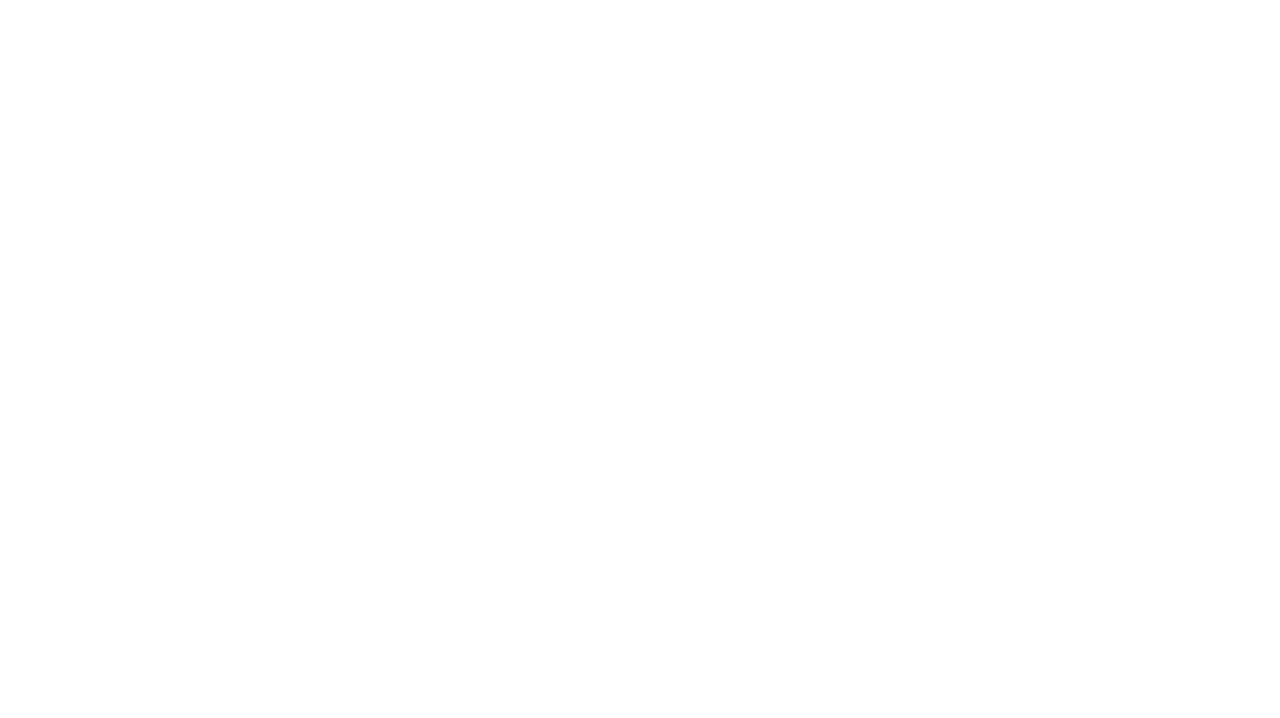
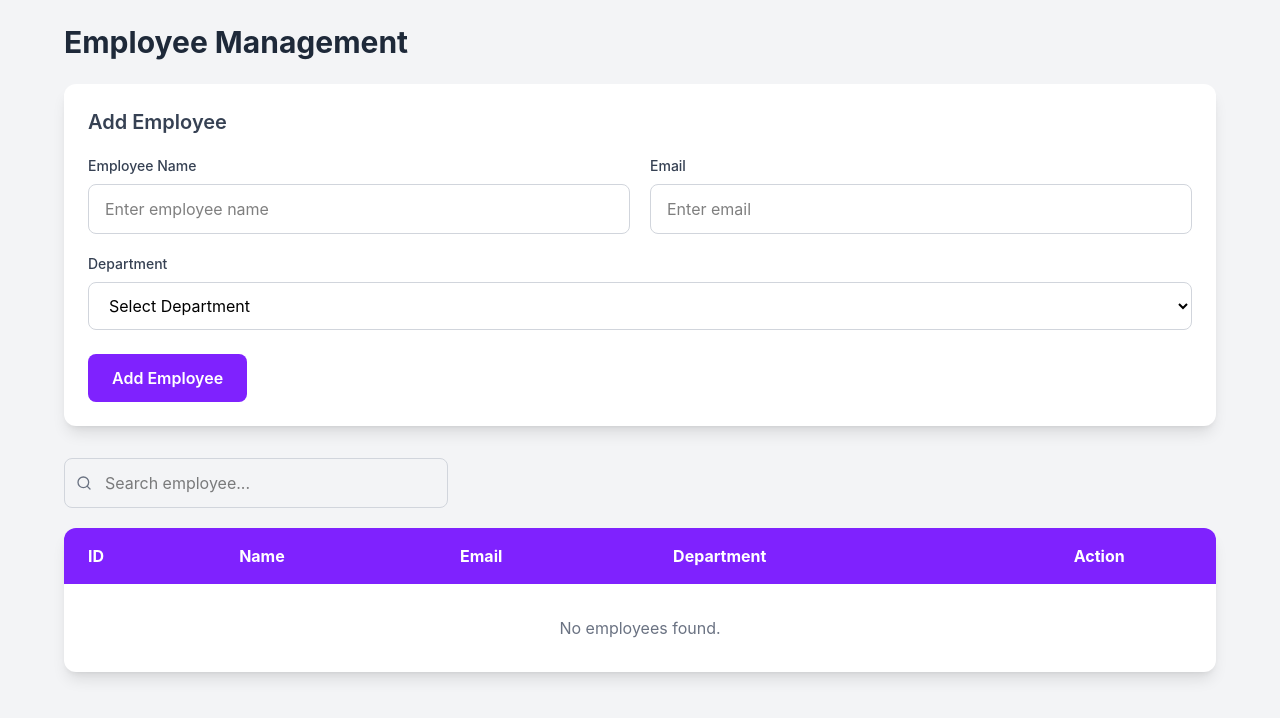
Before and after one commit to pronab-dev/react-practice, a React (Vite) app: page /add-employee in a window 1280 px wide. Before the commit this address had no page. Shown: the top 718 px of the page. Built offline with nearby package versions, Linux system fonts and the light colour scheme; what ldrs would draw is missing.

Commit message:
Trying to perform CRUD on AddEmployee.jsx

```diff
--- /dev/null
+++ b/src/pages/AddEmployee.jsx
@@ -0,0 +1,177 @@
+import { useEffect, useState } from "react";
+import { FiEdit2, FiSearch, FiTrash2 } from "react-icons/fi";
+
+export default function AddEmployee() {
+  const [employeeList, setEmployeeList] = useState([]);
+  const [name, setName] = useState("");
+  const [email, setEmail] = useState("");
+  const [department, setDepartment] = useState("");
+  const [loading, setLoading] = useState(false);
+  const [employeeId, setEmployeeId] = useState(1);
+  const deleteEmployee = (employeeId, name) => {
+    if (confirm(`Are you sure you want to delete ${name}?`)) {
+      let newEmployeeList = employeeList.filter((employee) => {
+        return employee.id != employeeId;
+      });
+      setEmployeeList(newEmployeeList);
+    }
+  };
+  const addEmployee = (e) => {
+    e.preventDefault();
+    if (loading) return;
+    setLoading(true);
+    const employeeDetails = {
+      id: employeeId,
+      name: name,
+      email: email,
+      department: department,
+    };
+    setTimeout(() => {
+      setEmployeeList((previousState) => [...previousState, employeeDetails]);
+      setLoading(false);
+      setEmployeeId((previousState) => previousState + 1);
+      setName("");
+      setEmail("");
+      setDepartment("");
+    }, 2000);
+  };
+  return (
+    <div className="min-h-screen bg-gray-100 p-6">
+      <div className="mx-auto max-w-6xl">
+        <h1 className="mb-6 text-3xl font-bold text-gray-800">
+          Employee Management
+        </h1>
+
+        {/* Form Card */}
+        <form onSubmit={addEmployee}>
+          <div className="mb-8 rounded-xl bg-white p-6 shadow-lg">
+            <h2 className="mb-5 text-xl font-semibold text-gray-700">
+              Add Employee
+            </h2>
+
+            <div className="grid gap-5 md:grid-cols-2">
+              <div>
+                <label className="mb-2 block text-sm font-medium text-gray-700">
+                  Employee Name
+                </label>
+                <input
+                  type="text"
+                  onInput={(e) => setName(e.target.value)}
+                  value={name}
+                  required
+                  placeholder="Enter employee name"
+                  className="w-full rounded-lg border border-gray-300 px-4 py-3 outline-none transition focus:border-violet-600 focus:ring-2 focus:ring-violet-200"
+                />
+              </div>
+
+              <div>
+                <label className="mb-2 block text-sm font-medium text-gray-700">
+                  Email
+                </label>
+                <input
+                  type="email"
+                  onInput={(e) => setEmail(e.target.value)}
+                  value={email}
+                  required
+                  placeholder="Enter email"
+                  className="w-full rounded-lg border border-gray-300 px-4 py-3 outline-none transition focus:border-violet-600 focus:ring-2 focus:ring-violet-200"
+                />
+              </div>
+
+              <div className="md:col-span-2">
+                <label className="mb-2 block text-sm font-medium text-gray-700">
+                  Department
+                </label>
+                <select
+                  onChange={(e) => setDepartment(e.target.value)}
+                  value={department}
+                  required
+                  className="w-full rounded-lg border border-gray-300 px-4 py-3 outline-none transition focus:border-violet-600 focus:ring-2 focus:ring-violet-200"
+                >
+                  <option value="">Select Department</option>
+                  <option value="HR">HR</option>
+                  <option value="IT">IT</option>
+                  <option value="Finance">Finance</option>
+                  <option value="Sales">Sales</option>
+                </select>
+              </div>
+            </div>
+
+            <div className="mt-6">
+              <button
+                disabled={loading}
+                className="rounded-lg bg-violet-600 px-6 py-3 font-semibold text-white transition hover:bg-violet-700"
+              >
+                {loading ? "Processing..." : "Add Employee"}
+              </button>
+            </div>
+          </div>
+        </form>
+
+        {/* Search */}
+        <div className="mb-5">
+          <div className="relative max-w-sm">
+            <FiSearch className="absolute left-3 top-1/2 -translate-y-1/2 text-gray-500" />
+
+            <input
+              type="text"
+              placeholder="Search employee..."
+              className="w-full rounded-lg border border-gray-300 py-3 pl-10 pr-4 outline-none transition focus:border-violet-600 focus:ring-2 focus:ring-violet-200"
+            />
+          </div>
+        </div>
+
+        {/* Table */}
+        <div className="overflow-x-auto rounded-xl bg-white shadow-lg">
+          <table className="min-w-full">
+            <thead className="bg-violet-600 text-white">
+              <tr>
+                <th className="px-6 py-4 text-left">ID</th>
+                <th className="px-6 py-4 text-left">Name</th>
+                <th className="px-6 py-4 text-left">Email</th>
+                <th className="px-6 py-4 text-left">Department</th>
+                <th className="px-6 py-4 text-center">Action</th>
+              </tr>
+            </thead>
+
+            <tbody>
+              {employeeList.length > 0 ? (
+                employeeList.map((item) => {
+                  return (
+                    <tr key={item.id} className="border-b hover:bg-gray-50">
+                      <td className="px-6 py-4">{item.id}</td>
+                      <td className="px-6 py-4">{item.name}</td>
+                      <td className="px-6 py-4">{item.email}</td>
+                      <td className="px-6 py-4">{item.department}</td>
+
+                      <td className="px-6 py-4">
+                        <div className="flex justify-center gap-3">
+                          <button className="rounded-lg bg-amber-500 p-2 text-white hover:bg-amber-600">
+                            <FiEdit2 size={18} />
+                          </button>
+
+                          <button
+                            className="rounded-lg bg-red-500 p-2 text-white hover:bg-red-600"
+                            onClick={() => deleteEmployee(item.id, item.name)}
+                          >
+                            <FiTrash2 size={18} />
+                          </button>
+                        </div>
+                      </td>
+                    </tr>
+                  );
+                })
+              ) : (
+                <tr>
+                  <td colSpan="5" className="py-8 text-center text-gray-500">
+                    No employees found.
+                  </td>
+                </tr>
+              )}
+            </tbody>
+          </table>
+        </div>
+      </div>
+    </div>
+  );
+}
--- a/src/pages/Login.jsx
+++ b/src/pages/Login.jsx
@@ -1,15 +1,23 @@
 import { useEffect, useState } from "react";
 import { FiEye, FiEyeOff } from "react-icons/fi";
 export default function Login() {
+  const [showPassword, setShowPassword] = useState(false);
+  const [email, setEmail] = useState("");
+  const [password, setPassword] = useState("");
+  const [loading, setLoading] = useState(false);
+  const [rememberMe, setRememberMe] = useState(false);
   const checkLocalStorage = async () => {
     const token = localStorage.getItem("token");
     if (token) {
+      setLoading(true);
       //Api call to check if token is valid
       setTimeout(() => {
         const validToken = true;
         if (validToken) {
           // navigate to dashboard
+          console.log("Go to dashboard");
         } else {
+          setLoading(false);
           localStorage.removeItem("token");
         }
       }, 2000);
@@ -18,11 +26,6 @@ export default function Login() {
   useEffect(() => {
     checkLocalStorage();
   }, []);
-  const [showPassword, setShowPassword] = useState(false);
-  const [email, setEmail] = useState("");
-  const [password, setPassword] = useState("");
-  const [loading, setLoading] = useState(false);
-  const [rememberMe, setRememberMe] = useState(false);
   const storeToken = (token) => {
     localStorage.setItem("token", token);
   };
--- a/src/routes/AppRoute.jsx
+++ b/src/routes/AppRoute.jsx
@@ -3,6 +3,7 @@ import App from "../App";
 import Loader from "../loader/Loader";
 import TestLoader from "../pages/TestLoader";
 import Login from "../pages/Login";
+import AddEmployee from "../pages/AddEmployee";
 
 export default function AppRoute() {
   return (
@@ -10,6 +11,7 @@ export default function AppRoute() {
       <Routes>
         <Route path="/" element={<App />} />
         <Route path="/login" element={<Login />} />
+        <Route path="/add-employee" element={<AddEmployee />} />
         <Route
           path="/test-loader"
           element={
```
